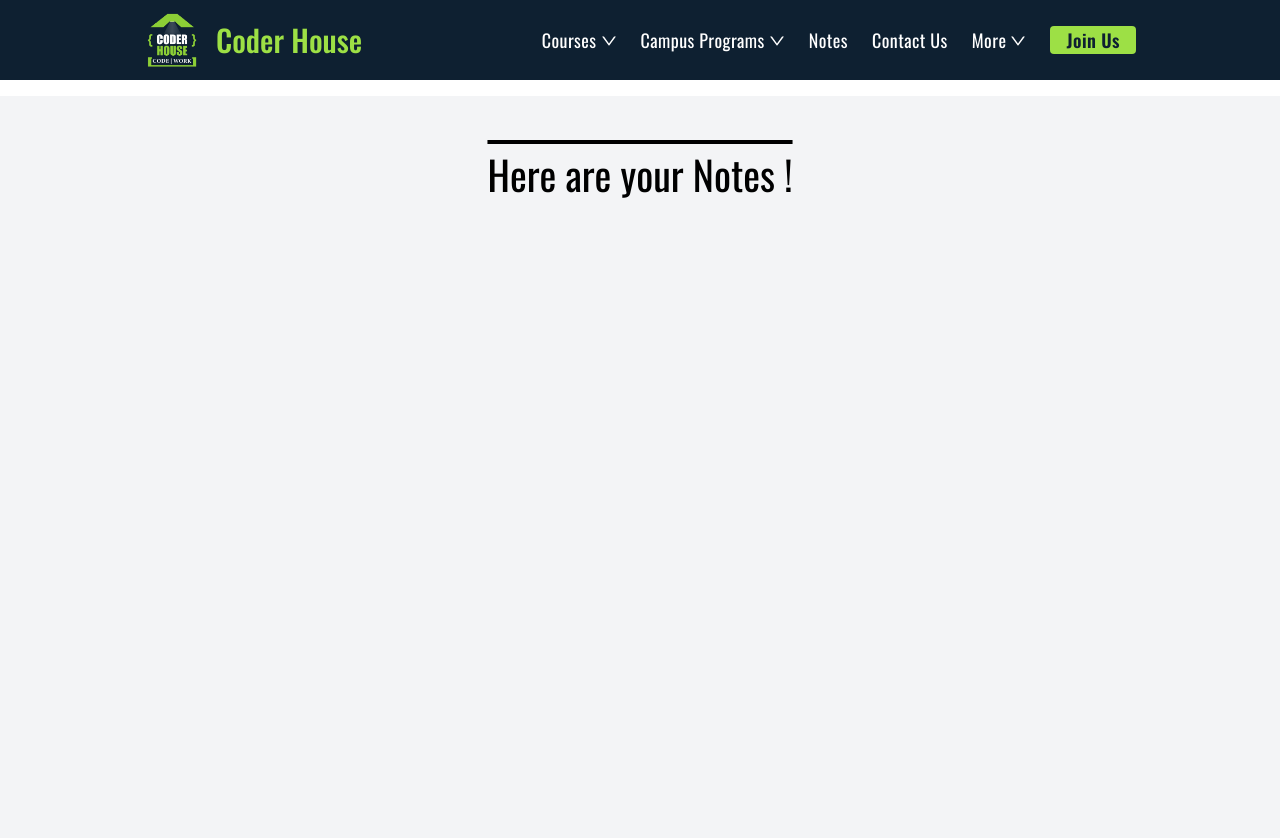
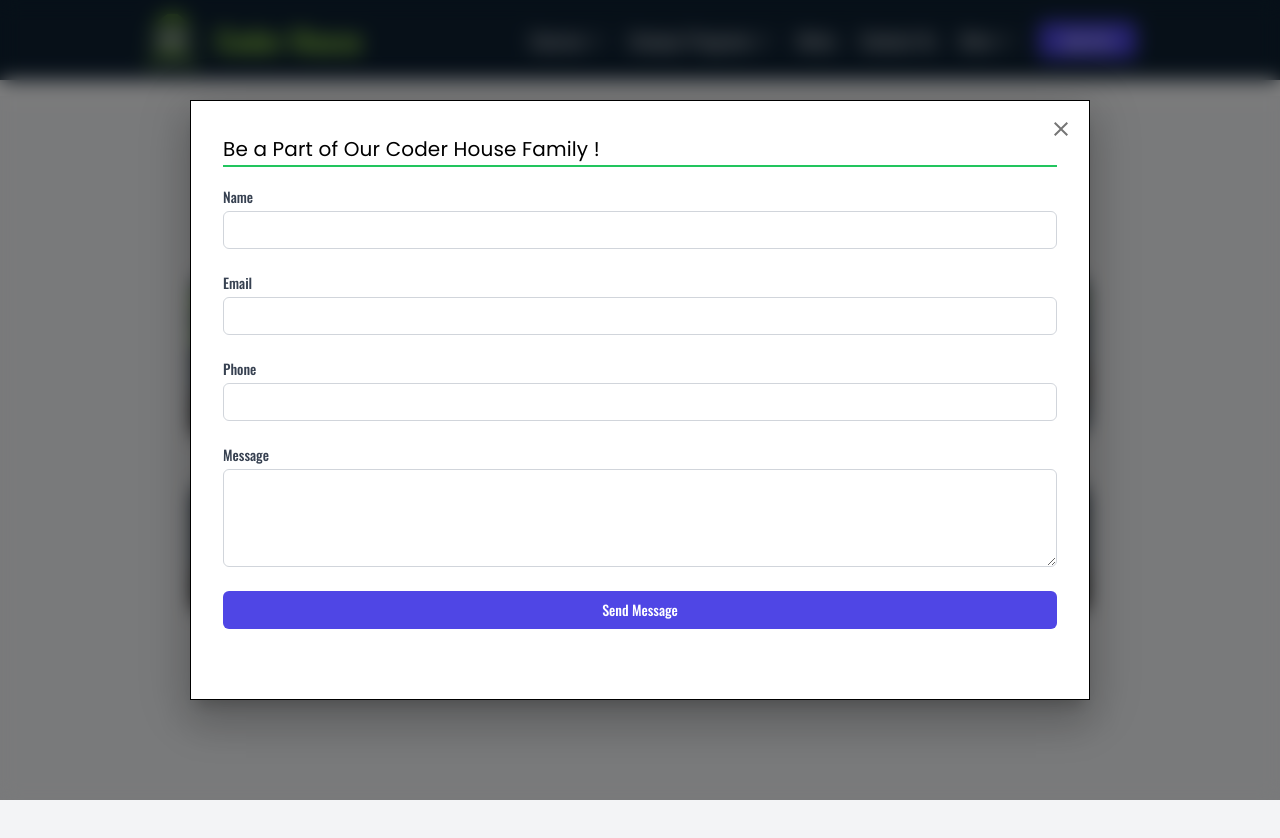
Before and after one commit to amanjaiman1/coderhouse, a React (Create React App) app: page /notes in a window 1280 px wide. Both pictures are taken after a click on the button "Join Us". Shown: the top 838 px of the page. Built offline with nearby package versions, Linux system fonts and the light colour scheme.

Commit message:
modal and pages updation

```diff
--- /dev/null
+++ b/src/common/components/buttons/Joinbutton.js
@@ -0,0 +1,20 @@
+import React, { useState } from 'react';
+import JoinModal from '../modals/Joinmodal';
+
+const JoinUsButton = () => {
+  const [open, setOpen] = useState(false);
+
+  const handleOpen = () => setOpen(true);
+  const handleClose = () => setOpen(false);
+
+  return (
+    <div>
+      <button onClick={handleOpen} className="bg-indigo-600 text-white px-6 py-1 rounded-md">
+        Join Us
+      </button>
+      <JoinModal open={open} onClose={handleClose} />
+    </div>
+  );
+};
+
+export default JoinUsButton;
--- /dev/null
+++ b/src/common/components/buttons/index.js
@@ -0,0 +1 @@
+export {default as JoinUsButton} from './Joinbutton'
--- /dev/null
+++ b/src/common/components/modals/Joinmodal.js
@@ -0,0 +1,109 @@
+import React, { useState } from 'react';
+import Box from '@mui/material/Box';
+import Typography from '@mui/material/Typography';
+import Modal from '@mui/material/Modal';
+import IconButton from '@mui/material/IconButton';
+import CloseIcon from '@mui/icons-material/Close';
+import emailjs from 'emailjs-com';
+
+const style = {
+  position: 'absolute',
+  top: '50%',
+  left: '50%',
+  transform: 'translate(-50%, -50%)',
+  width: 900,
+  height: 600,
+  bgcolor: 'background.paper',
+  border: '1px solid #000',
+  boxShadow: 24,
+  p: 4,
+  zIndex: 1000,
+};
+
+const JoinModal = ({ open, onClose }) => {
+  const [loading, setLoading] = useState(false);
+
+  const onFinish = (e) => {
+    e.preventDefault();
+    const form = e.target;
+    setLoading(true);
+
+    emailjs.sendForm(
+      'service_xjk053e',
+      'template_26hjic3',
+      form,
+      'bJBVpgo6aMs-B4M5a'
+    ).then((response) => {
+      setLoading(false);
+      alert('Your message has been sent successfully!');
+      form.reset();
+    }).catch((error) => {
+      setLoading(false);
+      alert('Failed to send the message. Please try again.');
+    });
+  };
+
+  return (
+    <Modal
+      open={open}
+      onClose={onClose}
+      aria-labelledby="modal-modal-title"
+      aria-describedby="modal-modal-description"
+      BackdropProps={{
+        style: {
+          backdropFilter: 'blur(10px)',
+        }
+      }}
+    >
+      <Box sx={style}>
+        <IconButton
+          aria-label="close"
+          onClick={onClose}
+          sx={{
+            position: 'absolute',
+            top: 8,
+            right: 8
+          }}
+        >
+          <CloseIcon />
+        </IconButton>
+        <Typography className=' border-b-2 border-green-500' id="modal-modal-title" variant="h6" component="h2">
+          Be a Part of Our Coder House Family !
+        </Typography>
+        <form className="space-y-6 mt-5" onSubmit={onFinish}>
+          <div>
+            <label htmlFor="name" className="block text-sm font-medium text-gray-700">Name</label>
+            <div className="mt-1">
+              <input id="name" name="name" type="text" required className="appearance-none rounded-md relative block w-full px-3 py-2 border border-gray-300 placeholder-gray-500 text-gray-900 focus:outline-none focus:ring-indigo-500 focus:border-indigo-500 sm:text-sm" />
+            </div>
+          </div>
+          <div>
+            <label htmlFor="email" className="block text-sm font-medium text-gray-700">Email</label>
+            <div className="mt-1">
+              <input id="email" name="email" type="email" required className="appearance-none rounded-md relative block w-full px-3 py-2 border border-gray-300 placeholder-gray-500 text-gray-900 focus:outline-none focus:ring-indigo-500 focus:border-indigo-500 sm:text-sm" />
+            </div>
+          </div>
+          <div>
+            <label htmlFor="phone" className="block text-sm font-medium text-gray-700">Phone</label>
+            <div className="mt-1">
+              <input id="phone" name="phone" type="tel" required className="appearance-none rounded-md relative block w-full px-3 py-2 border border-gray-300 placeholder-gray-500 text-gray-900 focus:outline-none focus:ring-indigo-500 focus:border-indigo-500 sm:text-sm" />
+            </div>
+          </div>
+          <div>
+            <label htmlFor="message" className="block text-sm font-medium text-gray-700">Message</label>
+            <div className="mt-1">
+              <textarea id="message" name="message" rows="4" required className="appearance-none rounded-md relative block w-full px-3 py-2 border border-gray-300 placeholder-gray-500 text-gray-900 focus:outline-none focus:ring-indigo-500 focus:border-indigo-500 sm:text-sm"></textarea>
+            </div>
+          </div>
+          <div>
+            <button type="submit" className="group relative w-full flex justify-center py-2 px-4 border border-transparent text-sm font-medium rounded-md text-white bg-indigo-600 hover:bg-indigo-700 focus:outline-none focus:ring-2 focus:ring-offset-2 focus:ring-indigo-500">
+              {loading ? 'Sending...' : 'Send Message'}
+            </button>
+          </div>
+        </form>
+      </Box>
+    </Modal>
+  );
+};
+
+export default JoinModal;
--- a/src/common/components/modals/index.js
+++ b/src/common/components/modals/index.js
@@ -1,2 +1,3 @@
 export {default as Coursemodal} from './Comodal'
 export {default as ProgramModal} from './ProgModal'
+export {default as Joinmodal} from './Joinmodal'
--- a/src/common/components/navbar/Navbar.js
+++ b/src/common/components/navbar/Navbar.js
@@ -4,6 +4,7 @@
 import navbarSettings from './navbarsettings';
 import { Link } from 'react-router-dom';
 import { DownOutlined } from '@ant-design/icons';
+import { JoinUsButton } from '../buttons';
 
 const Navbar = () => {
   const [isHover, setIsHover] = useState(false);
@@ -30,8 +31,15 @@
     return () => window.removeEventListener('scroll', handleScroll);
   }, []);
 
+  const scrollToTop = () => {
+    window.scrollTo({
+      top: 0,
+      behavior: "smooth"
+    });
+  };
+
   return (
-    <div className={`w-full max-lg:hidden px-36 bg-secondary h-20 flex fixed top-0 z-50 ${isSticky ? 'shadow-md' : ''}`}> {/* Add shadow class on sticky */}
+    <div className={`w-full max-lg:hidden px-36 bg-secondary h-20 flex fixed top-0 z-50 ${isSticky ? 'shadow-md' : ''}`}>
       <div className="flex flex-row justify-between w-full">
         <div className="logo flex flex-row items-center text-3xl gap-4 font-medium">
           <a href='./'><img src={logo} alt="Logo of Coder House" className='w-[3.5rem] h-[3.5rem]' /></a>
@@ -54,7 +62,7 @@
                     {isHover && isHoverIndex === index && (
                       <div>
                         {item?.items?.map((subItem, subIndex) => (
-                          <div className='flex flex-row gap-1 items-center'>
+                          <div key={subIndex} className='flex flex-row gap-1 items-center'>
                             {subItem?.label}
                           </div>
                         ))}
@@ -65,15 +73,12 @@
               );
             } else if (item?.type === 'Link') {
               return (
-                <Link key={index} to={item?.link} onClick={() => setIsHover(false)}>{item?.title}</Link>
-              );
-            } else if (item?.type === 'Button') {
-              return (
-                <button key={index} className='text-secondary bg-primary rounded font-semibold text-lg px-4'>{item?.title}</button>
+                <Link key={index} to={item?.link} onClick={() => { setIsHover(false); scrollToTop(); }}>{item?.title}</Link>
               );
             }
             return null;
           })}
+          <JoinUsButton />
         </div>
       </div>
     </div>
--- a/src/common/components/navbar/navbarsettings.js
+++ b/src/common/components/navbar/navbarsettings.js
@@ -72,10 +72,6 @@
                 },
             ]
         },
-        {
-            title: 'Join Us',
-            type: 'Button',
-        }
     ],
     internships: [
         {
--- a/src/common/data/courseData.js
+++ b/src/common/data/courseData.js
@@ -360,14 +360,32 @@
     {
         name: 'Data Structures & Algorithms',
         recentlyUpdate: '24 April 2024',
+        file: swayamPDF,
     },
     {
         name: 'Full Stack Development',
         recentlyUpdate: '24 April 2024',
+        file: swayamPDF,
     },
     {
         name: 'Advance Java Development',
         recentlyUpdate: '24 April 2024',
+        file: swayamPDF,
+    },
+    {
+        name: 'Android Development',
+        recentlyUpdate: '24 April 2024',
+        file: swayamPDF,
+    },
+    {
+        name: 'Cyber Security Course',
+        recentlyUpdate: '24 April 2024',
+        file: swayamPDF,
+    },
+    {
+        name: 'Data Science',
+        recentlyUpdate: '24 April 2024',
+        file: swayamPDF,
     },
 ]
 
--- a/src/pages/notes/Notes.js
+++ b/src/pages/notes/Notes.js
@@ -1,11 +1,42 @@
 import React from 'react'
 import { PagesWithNavbar } from '../../common/components'
+import { notes } from '../../common/data/courseData'
 
 const Notes = () => {
+  const openFile = (url) => {
+    window.open(url, '_blank');
+  };
+
   return (
     <PagesWithNavbar>
       <div className="flex flex-col items-center min-h-screen bg-gray-100 py-12 px-4 sm:px-6 lg:px-8">
         <h1 className=' text-[40px] overline'>Here are your Notes !</h1>
+        <div className="flex flex-wrap justify-center w-full pt-12 px-14">
+          {notes.map((note, index) => (
+            <div className='w-[calc(25%-10px)] m-6 border bg-secondary text-primary rounded-2xl hover:scale-105 duration-700' key={index}>
+              <div className="flex flex-col items-center gap-1 pt-2">
+                <span className='text-2xl font-semibold'>{note.name}</span>
+                <div className="flex flex-col gap-2 py-4">
+                </div>
+                <div className="flex flex-row w-full border-t border-0 text-lg font-medium bg-black">
+                  <a
+                    href={note.file}
+                    download
+                    className='flex flex-row w-1/2 gap-1.5 rounded-l-2xl rounded-t-none items-center justify-center py-2'
+                  >
+                    Download
+                  </a>
+                  <button
+                    className='flex flex-row w-1/2 rounded-r-2xl rounded-t-[0px_1rem] items-center justify-center text-white border-l py-2'
+                    onClick={() => openFile(note.file)}
+                  >
+                    View Only
+                  </button>
+                </div>
+              </div>
+            </div>
+          ))}
+        </div>
       </div>
     </PagesWithNavbar>
   )
```
